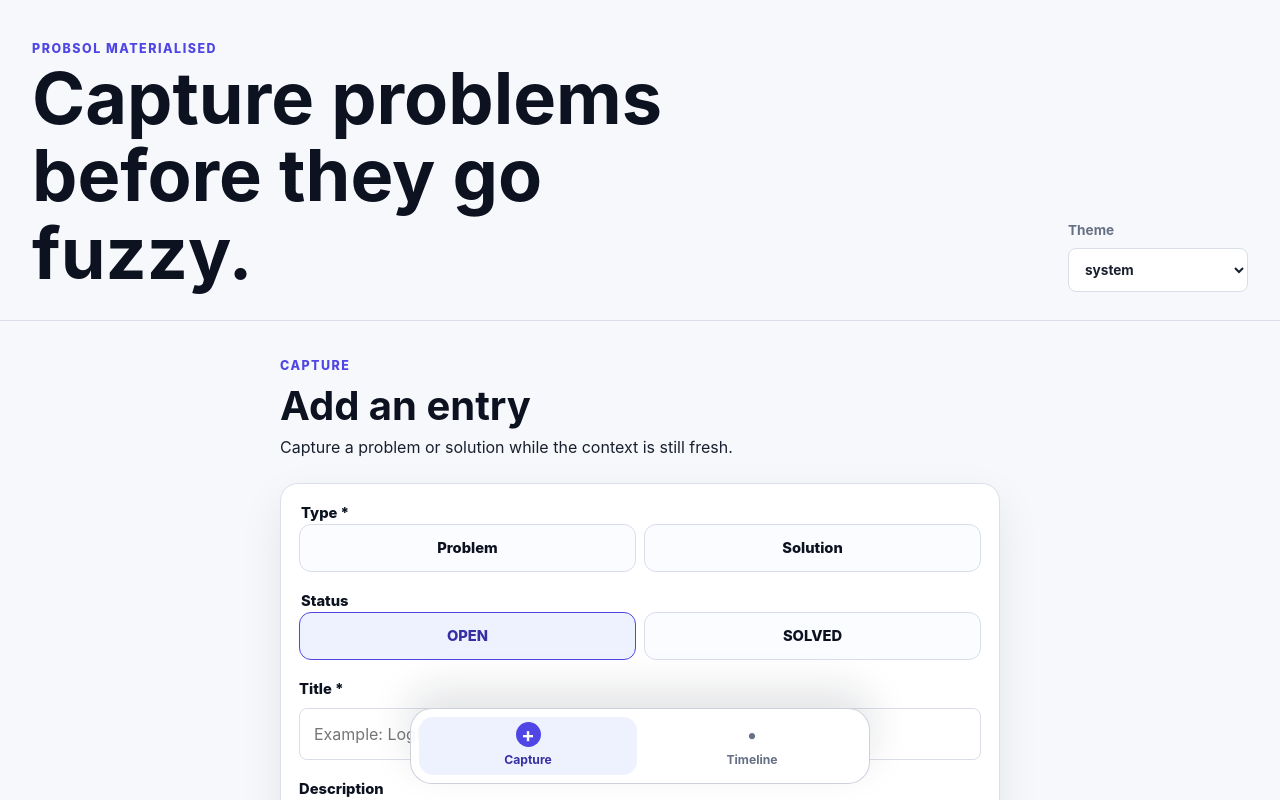
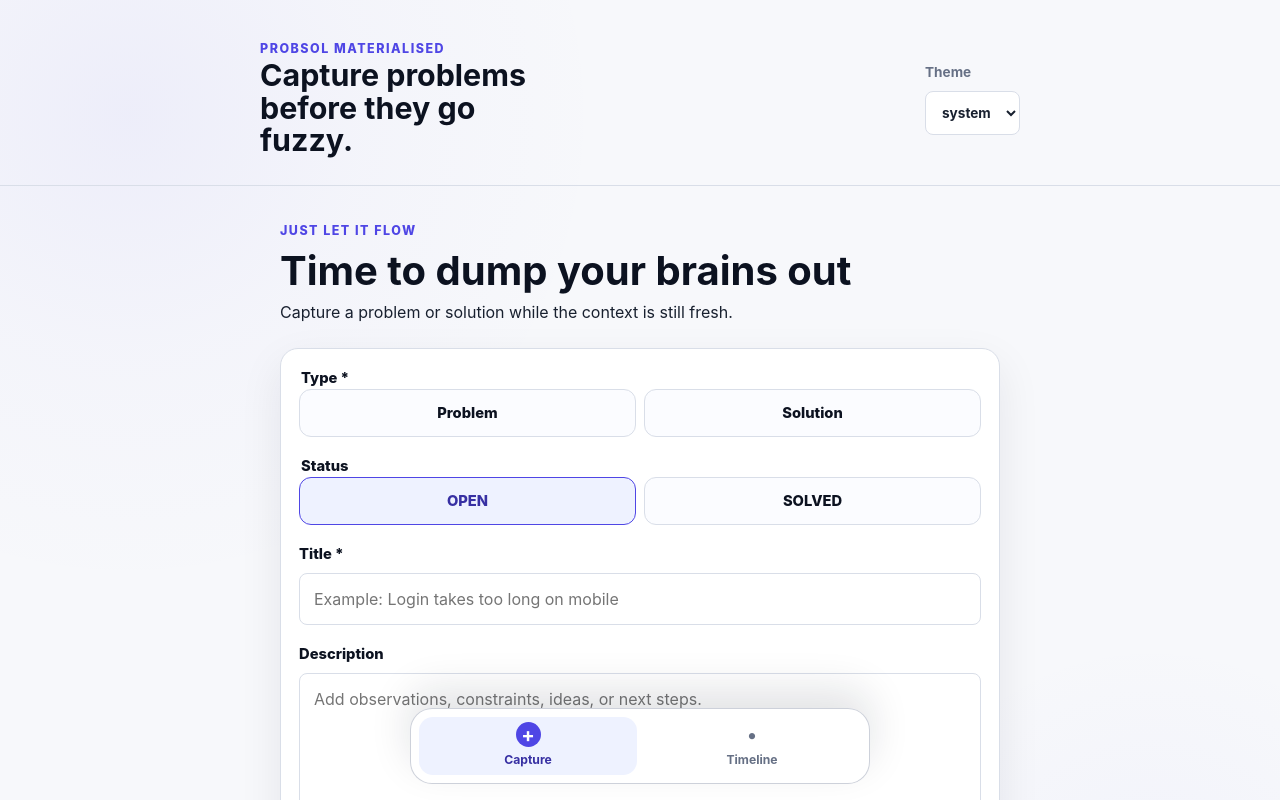
Before and after one commit to Anuj3688/ProbSol-Materialized, a React (Vite) app: page /capture in a window 1280 px wide. Shown: the top 800 px of the page. Built offline with nearby package versions, Linux system fonts and the light colour scheme.

Commit message:
Added some animation and proper logs in api calls to debug

```diff
--- a/src/App.css
+++ b/src/App.css
@@ -5,14 +5,24 @@
 }
 
 .app-header {
-  display: grid;
-  gap: 20px;
   padding: 28px 20px 18px;
   border-bottom: 1px solid var(--border);
 }
 
+.app-header-inner {
+  width: 100%;
+  max-width: 760px;
+  margin: 0 auto;
+  display: grid;
+  grid-template-columns: 1fr auto;
+  gap: 20px;
+  align-items: center;
+}
+
 .app-header h1 {
   max-width: 11ch;
+  /* Override global h1 which is large; keep header compact across viewports */
+  font-size: clamp(1.1rem, 3vw, 1.6rem);
 }
 
 .app-main {
@@ -472,13 +482,12 @@ textarea:focus-visible {
 
 @media (min-width: 720px) {
   .app-header {
-    grid-template-columns: 1fr 180px;
-    align-items: end;
     padding: 40px 32px 28px;
   }
 
   .app-header h1 {
     max-width: 14ch;
+    font-size: clamp(1.25rem, 2.5vw, 1.9rem);
   }
 
   .app-main {
--- a/src/App.tsx
+++ b/src/App.tsx
@@ -1,20 +1,30 @@
 import { Navigate, Route, Routes } from 'react-router-dom'
+import { useState } from 'react'
 import './App.css'
 import { AppHeader } from './components/AppHeader'
 import { BottomNavigation } from './components/BottomNavigation'
 import { CapturePage } from './pages/CapturePage'
 import { TimelinePage } from './pages/TimelinePage'
+import Splash from './components/Splash'
 import type { ThemeMode } from './types'
 import { useLocalStorage } from './hooks/useLocalStorage'
 import { usePreferredTheme } from './hooks/usePreferredTheme'
 
 function App() {
+  const [showSplash, setShowSplash] = useState(true)
   const [themeMode, setThemeMode] = useLocalStorage<ThemeMode>('probsol-theme', 'system')
 
   usePreferredTheme(themeMode)
 
   return (
     <div className="app-shell">
+      {showSplash && (
+        <Splash
+          durationMs={3000}
+          onFinish={() => setShowSplash(false)}
+        />
+      )}
+
       <AppHeader themeMode={themeMode} onThemeModeChange={setThemeMode} />
 
       <main className="app-main">
--- a/src/components/AppHeader.tsx
+++ b/src/components/AppHeader.tsx
@@ -10,6 +10,7 @@ const themeModes: ThemeMode[] = ['system', 'light', 'dark']
 export function AppHeader({ themeMode, onThemeModeChange }: AppHeaderProps) {
   return (
     <header className="app-header">
+      <div className="app-header-inner">
         <div>
           <p className="eyebrow">ProbSol Materialised</p>
           <h1>Capture problems before they go fuzzy.</h1>
@@ -25,6 +26,7 @@ export function AppHeader({ themeMode, onThemeModeChange }: AppHeaderProps) {
             ))}
           </select>
         </label>
+      </div>
     </header>
   )
 }
--- /dev/null
+++ b/src/components/Splash.css
@@ -0,0 +1,30 @@
+.splash-overlay {
+  position: fixed;
+  inset: 0;
+  display: flex;
+  align-items: center;
+  justify-content: center;
+  background: var(--splash-bg, #ffffff);
+  z-index: 9999;
+  pointer-events: none;
+}
+
+.splash-text {
+  font-size: clamp(1.25rem, 5vw, 2.5rem);
+  font-weight: 600;
+  letter-spacing: 0.02em;
+  color: var(--splash-text, #111827);
+  text-align: center;
+}
+
+.splash-text .char {
+  opacity: 0;
+  transform: translateY(8px);
+  display: inline-block;
+  transition: opacity 140ms ease, transform 140ms ease;
+}
+
+.splash-text .char.visible {
+  opacity: 1;
+  transform: translateY(0);
+}
--- /dev/null
+++ b/src/components/Splash.tsx
@@ -0,0 +1,48 @@
+import { useEffect, useState } from 'react'
+import './Splash.css'
+
+type SplashProps = {
+  text?: string
+  durationMs?: number
+  onFinish?: () => void
+}
+
+export default function Splash({
+  text = 'Nischal Tatvam Jivan Mukti',
+  durationMs = 3000,
+  onFinish,
+}: SplashProps) {
+  const [visibleCount, setVisibleCount] = useState(0)
+
+  useEffect(() => {
+    const total = text.length
+    const interval = Math.max(12, Math.floor(durationMs / Math.max(1, total)))
+    let i = 0
+    const id = setInterval(() => {
+      i += 1
+      setVisibleCount(i)
+      if (i >= total) {
+        clearInterval(id)
+        // small pause before signalling finish so final letter is visible
+        setTimeout(() => onFinish?.(), 200)
+      }
+    }, interval)
+
+    return () => clearInterval(id)
+  }, [text, durationMs, onFinish])
+
+  return (
+    <div className="splash-overlay">
+      <div className="splash-text" aria-hidden>
+        {text.split('').map((ch, idx) => (
+          <span
+            key={idx}
+            className={`char ${idx < visibleCount ? 'visible' : ''}`}
+          >
+            {ch === ' ' ? '\u00A0' : ch}
+          </span>
+        ))}
+      </div>
+    </div>
+  )
+}
--- a/src/index.css
+++ b/src/index.css
@@ -21,6 +21,9 @@
   --accent-soft: #eef2ff;
   --on-accent: #ffffff;
   --focus: rgba(79, 70, 229, 0.35);
+  /* subtle layered decorative background (over the base background) */
+  --bg-image: radial-gradient(1200px circle at 10% 10%, rgba(79,70,229,0.06) 0%, rgba(79,70,229,0.02) 20%, transparent 40%),
+               radial-gradient(800px circle at 90% 80%, rgba(99,102,241,0.04) 0%, transparent 35%);
   --success: #047857;
   --success-soft: #d1fae5;
   --warning: #a16207;
@@ -73,6 +76,8 @@
   --accent-soft: rgba(139, 92, 246, 0.18);
   --on-accent: #ffffff;
   --focus: rgba(139, 92, 246, 0.45);
+  --bg-image: radial-gradient(1000px circle at 12% 12%, rgba(139,92,246,0.08) 0%, rgba(139,92,246,0.02) 25%, transparent 45%),
+               radial-gradient(900px circle at 88% 78%, rgba(99,102,241,0.06) 0%, transparent 40%);
   --success: #86efac;
   --success-soft: rgba(34, 197, 94, 0.16);
   --warning: #fde68a;
@@ -122,7 +127,7 @@ body {
   min-width: 320px;
   min-height: 100svh;
   margin: 0;
-}
+  background: var(--bg-image), var(--bg);
 
 h1,
 h2,
--- a/src/pages/CapturePage.tsx
+++ b/src/pages/CapturePage.tsx
@@ -110,8 +110,8 @@ export function CapturePage() {
   return (
     <section className="page-stack" aria-labelledby="capture-title">
       <div className="section-heading">
-        <p className="eyebrow">Capture</p>
-        <h2 id="capture-title">Add an entry</h2>
+        <p className="eyebrow">Just Let it Flow</p>
+        <h2 id="capture-title">Time to dump your brains out</h2>
         <p>Capture a problem or solution while the context is still fresh.</p>
       </div>
 
--- a/src/services/api.ts
+++ b/src/services/api.ts
@@ -1,7 +1,7 @@
 import type { CaptureDraft, CaptureType, EntryStatus, TimelineEntry } from '../types'
 
 const API_BASE_URL = import.meta.env.VITE_API_BASE_URL
-const API_DEBUG = import.meta.env.VITE_API_DEBUG === 'true'
+const API_DEBUG = import.meta.env.VITE_API_DEBUG === 'true' || import.meta.env.DEV
 
 type ApiEntry = {
   id: string
@@ -28,6 +28,13 @@ function debugLog(message: string, data?: unknown) {
 
   if (data === undefined) {
     console.log(`[api] ${message}`)
+    return
+  }
+
+  if (typeof data === 'object' && data !== null) {
+    console.groupCollapsed(`[api] ${message}`)
+    console.log(data)
+    console.groupEnd()
     return
   }
 
```
Lines whose indentation alone changed are shown as unchanged.
